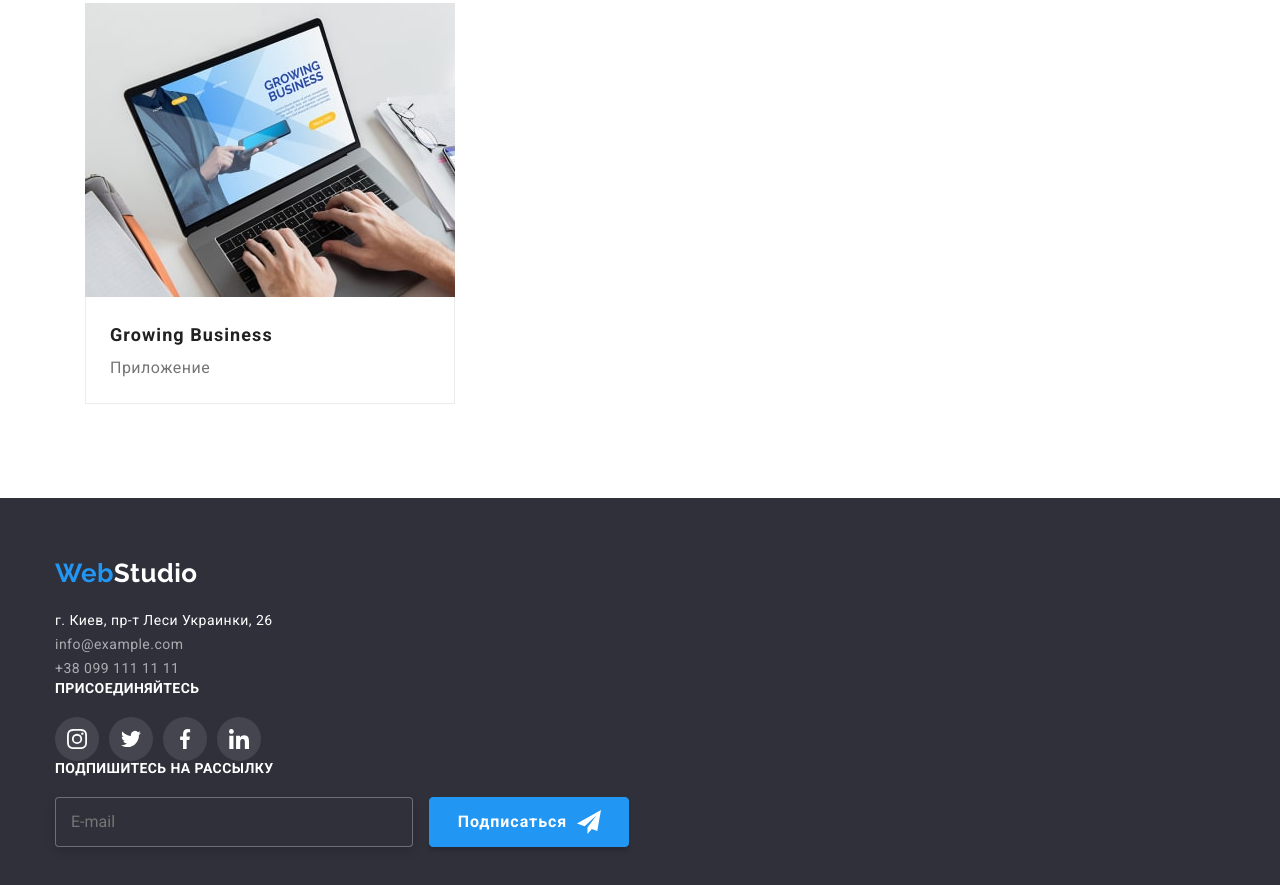
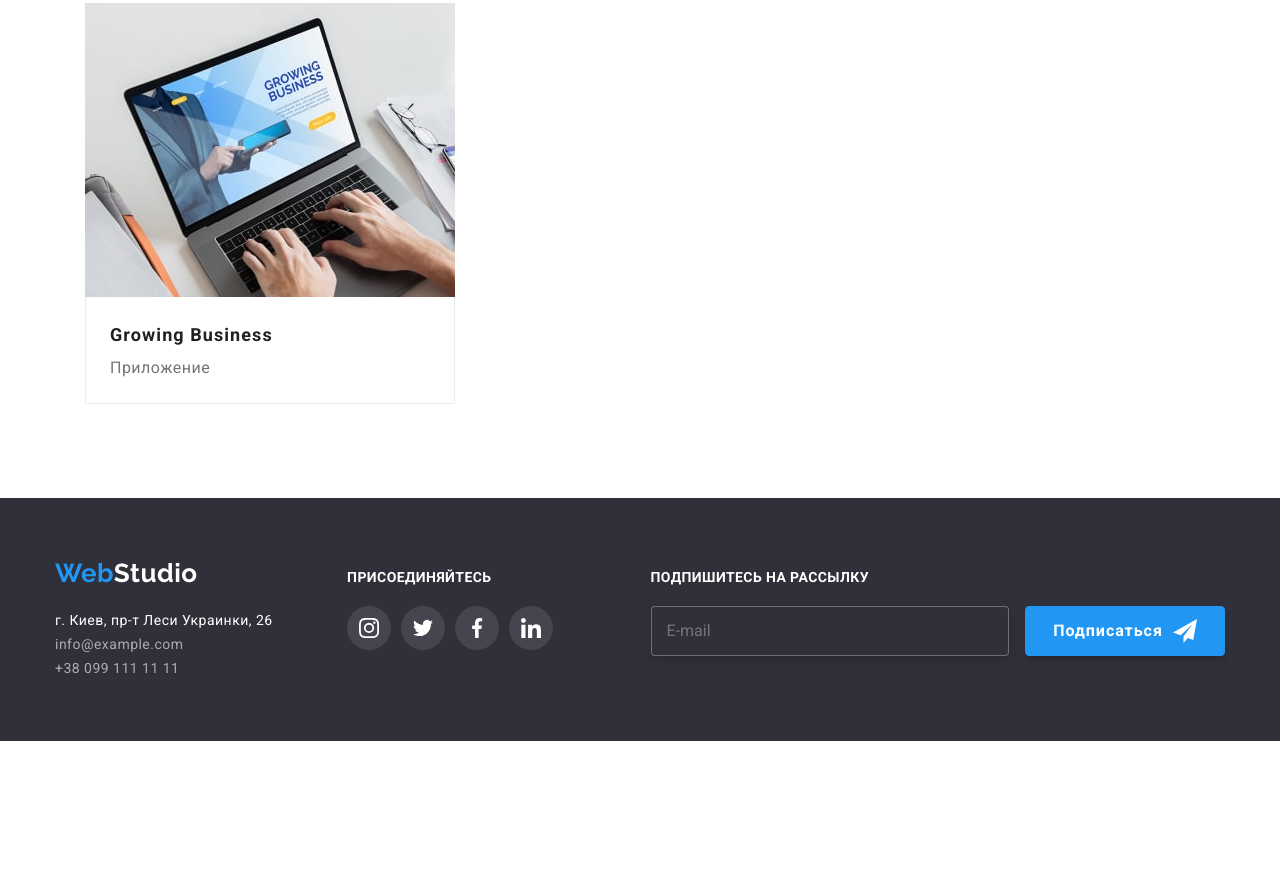
Before and after one commit to katelovestocode/goit-markup-hw-08, a plain HTML site: page portfolio.html in a window 1280 px wide. Shown: the part 3838-4723 px from the top of the page. After the commit the page ends 4579 px from the top, so only its background shows below. Drawn offline with nearby package versions, Linux system fonts and the light colour scheme.

Commit message:
Main Page Adaptive Layout Update including page-footer

```diff
--- a/sass/components/_clients.scss
+++ b/sass/components/_clients.scss
@@ -1,20 +1,34 @@
 /* ---------- Clients --------- */
 .clients {
-  // display: flex;
-  margin-top: 50px;
+  display: flex;
+  flex-wrap: wrap;
+  margin-top: 30px;
+  margin-bottom: -30px;
+  margin-right: -30px;
+
+  @include desktop {
+    margin-top: 50px;
+  }
 }
 
 .clients__item {
-  // display: flex;
   margin-bottom: 30px;
-}
-.clients__item + .clients__item {
-  // margin-left: $marginGap;
+  margin-right: 30px;
+  flex-basis: calc((100% - 4 * 15px) / 2);
+
+  @include tablet {
+    flex-basis: calc((100% - 6 * 15px) / 3);
+  }
+
+  @include desktop {
+    flex-basis: calc((100% - 12 * 15px) / 6);
+    margin-bottom: 0;
+  }
 }
 
 .clients__link {
   @include flexCenter;
-  width: 210px;
+
   height: 92px;
   border: 1px solid $iconsBorderAndFill;
   border-radius: 4px;
@@ -27,6 +41,17 @@
   &:focus {
     color: $accentBlueColor;
     border-color: $accentBlueColor;
+
+    @include mobile {
+      width: 210px;
+    }
+
+    @include tablet {
+      width: 226px;
+    }
+    @include desktop {
+      width: 170px;
+    }
   }
 }
 
--- a/sass/components/_page-footer.scss
+++ b/sass/components/_page-footer.scss
@@ -5,13 +5,44 @@ footer {
 }
 
 .page-footer {
-  //   display: flex;
-  //   align-items: baseline;
+  @include tablet {
+    display: flex;
+    flex-wrap: wrap;
+    justify-content: space-around;
+  }
+
+  @include desktop {
+    align-items: baseline;
+    justify-content: space-between;
+  }
+}
+
+/* ---- First container ----*/
+.first-container {
+  margin-bottom: 60px;
+  text-align: center;
+
+  @include desktop {
+    text-align: start;
+    margin-bottom: 0px;
+  }
 }
 
 .contact-footer {
   margin-top: 20px;
 }
+
+.contact-footer__item {
+  margin-bottom: 8px;
+
+  @include desktop {
+    margin-bottom: 9px;
+  }
+  &:last-child {
+    margin-bottom: 0px;
+  }
+}
+
 .contact-footer__location {
   color: $whiteColor;
   @include font(14px, null, 1.71);
@@ -31,8 +62,18 @@ footer {
   }
 }
 
+/* ---- Second container ----*/
+
 .second-container {
-  // margin-left: 70px;
+  text-align: center;
+
+  margin-bottom: 60px;
+
+  @include desktop {
+    text-align: start;
+    margin-left: 70px;
+    margin-bottom: 0px;
+  }
 }
 
 .second-container__title,
@@ -45,6 +86,8 @@ footer {
 
 .social-media {
   display: flex;
+  justify-content: center;
+  align-items: center;
   margin-top: 20px;
 }
 
@@ -69,20 +112,35 @@ footer {
   }
 }
 
+/* ---- Third container ----*/
+
 .third-container {
-  // margin-left: 93px;
+  text-align: center;
+
+  @include desktop {
+    text-align: start;
+    margin-left: 93px;
+  }
 }
 
 .third-container__title {
   margin-bottom: 20px;
 
   display: flex;
-  align-items: baseline;
-  justify-content: flex-start;
+  justify-content: center;
+  align-items: center;
+
+  @include desktop {
+    align-items: baseline;
+    justify-content: flex-start;
+  }
 }
 
 .form-footer__input {
-  width: 358px;
+  display: block;
+  margin-right: auto;
+  margin-left: auto;
+  max-width: 450px;
   height: 50px;
   padding-left: 15px;
   border: 1px solid rgba(255, 255, 255, 0.3);
@@ -91,6 +149,17 @@ footer {
 
   background-color: $secondaryDarkBcgColor;
   color: $whiteColor;
+
+  margin-bottom: 20px;
+
+  @include mobile {
+    width: 450px;
+  }
+  @include desktop {
+    display: inline;
+    width: 358px;
+    margin-bottom: 0px;
+  }
 }
 
 .form-footer__button {
@@ -99,10 +168,13 @@ footer {
   justify-content: center;
 
   height: 50px;
-  margin-left: 12px;
 
   box-shadow: 0px 4px 4px rgba(0, 0, 0, 0.15);
   border: 1px solid $accentBlueColor;
+
+  @include desktop {
+    margin-left: 12px;
+  }
 
   &::after {
     display: inline-block;
--- a/sass/utilities/_mixins.scss
+++ b/sass/utilities/_mixins.scss
@@ -17,7 +17,7 @@
   line-height: $lh;
 }
 
-@mixin moblie {
+@mixin mobile {
   @media screen and (min-width: 480px) {
     @content;
   }
```
Also changed, not shown: index.html (+16 -16 lines), sass/components/_ourTeam.scss (+13 -0 lines), css/main.css, css/main.min.css, 2 other files.
